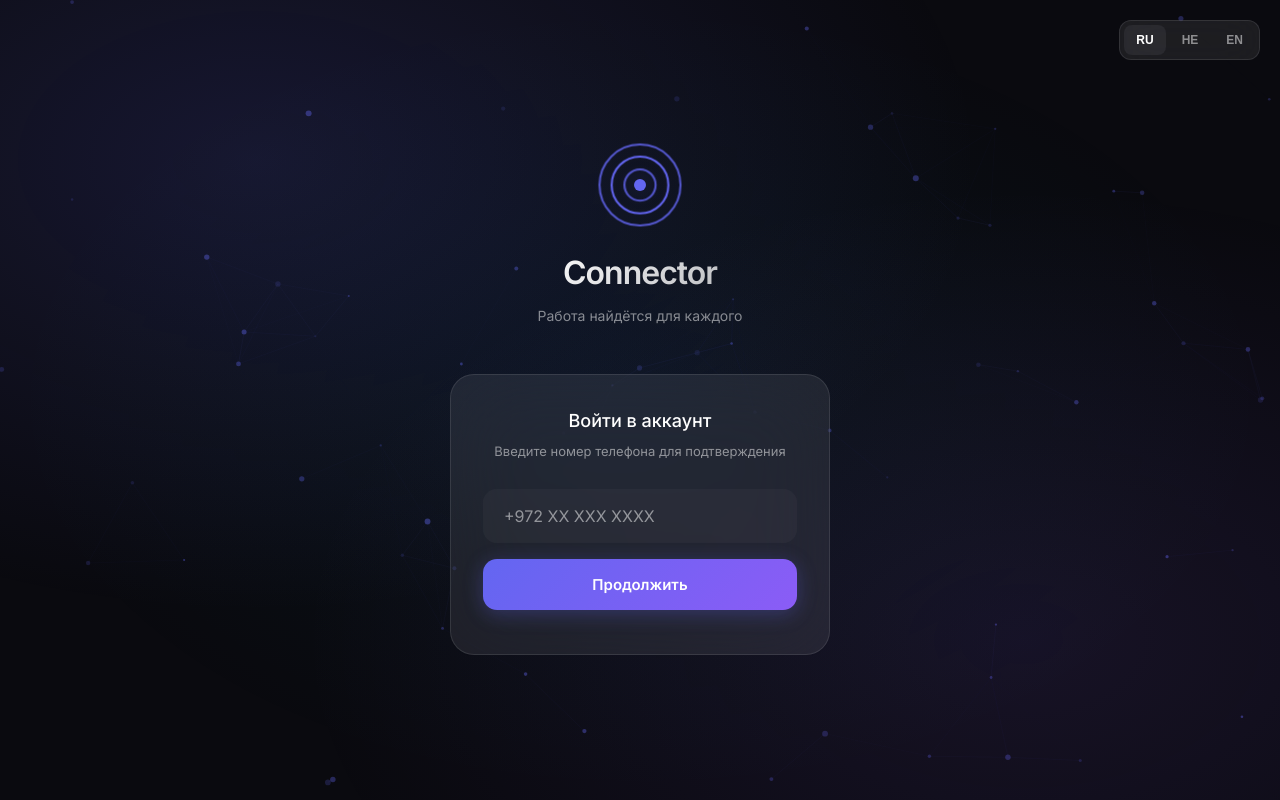
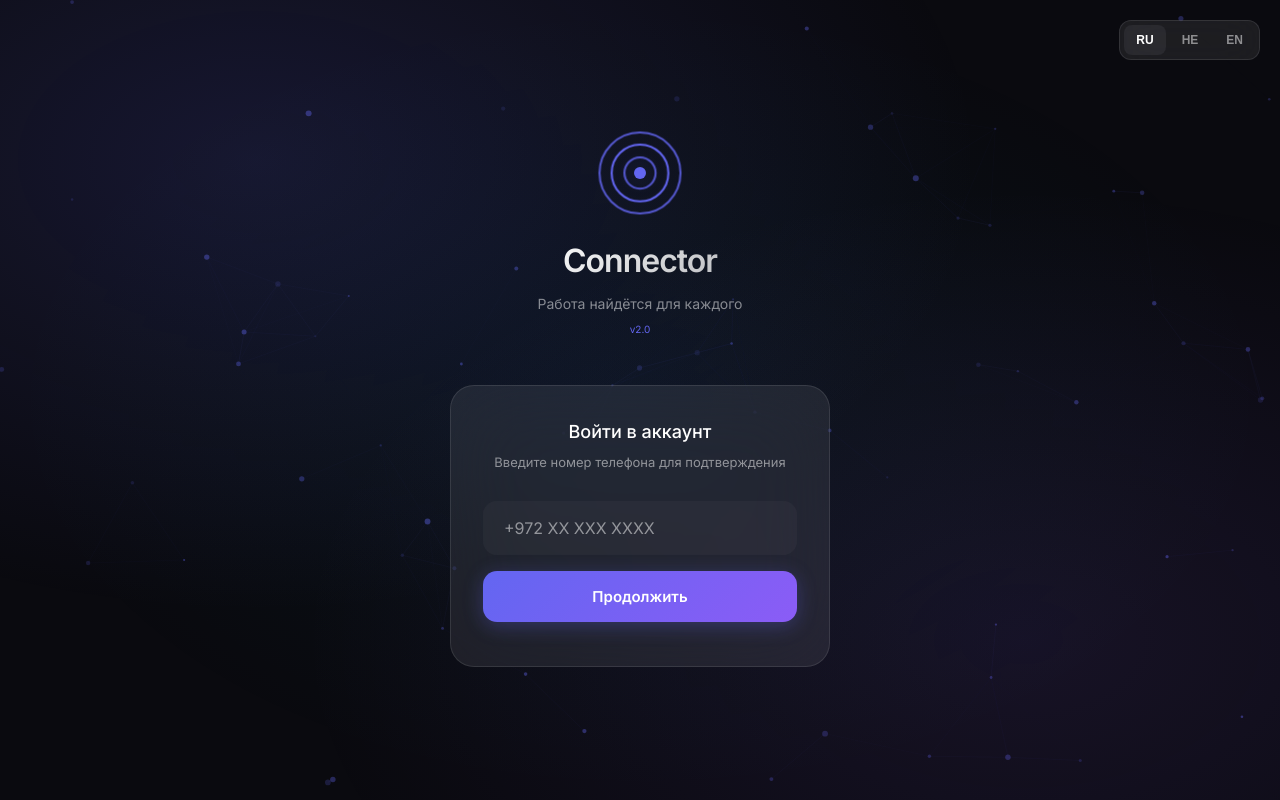
Before and after one commit to chernushoov/connector-pro, a plain HTML site: page index.html in a window 1280 px wide. Drawn offline with nearby package versions, Linux system fonts and the light colour scheme.

Commit message:
Add version indicator v2.0

```diff
--- a/index.html
+++ b/index.html
@@ -1134,6 +1134,7 @@
                     </div>
                     <h1 class="brand-name">Connector</h1>
                     <p class="brand-tagline">Работа найдётся для каждого</p>
+                    <p style="color: #6366f1; font-size: 10px; margin-top: 8px;">v2.0</p>
                 </div>
 
                 <div class="glass-card">
```
